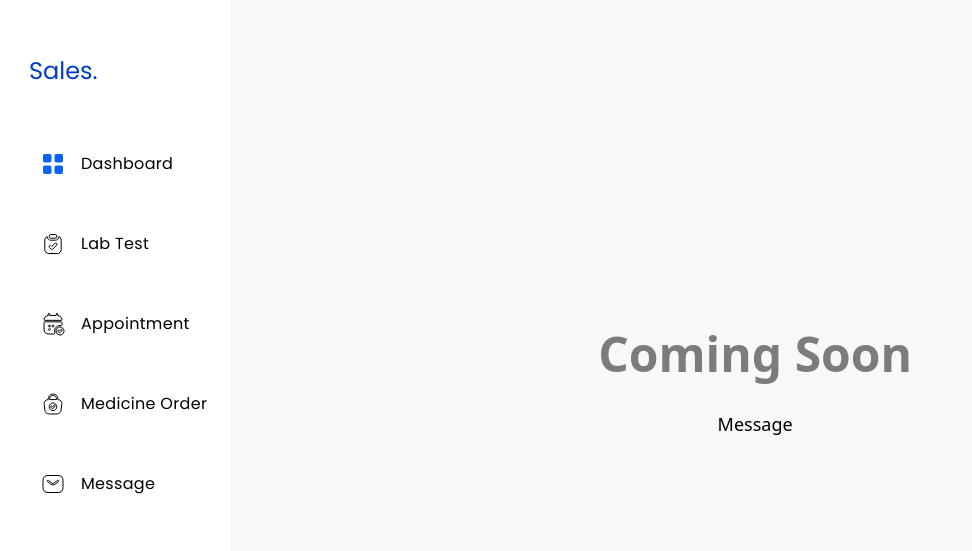
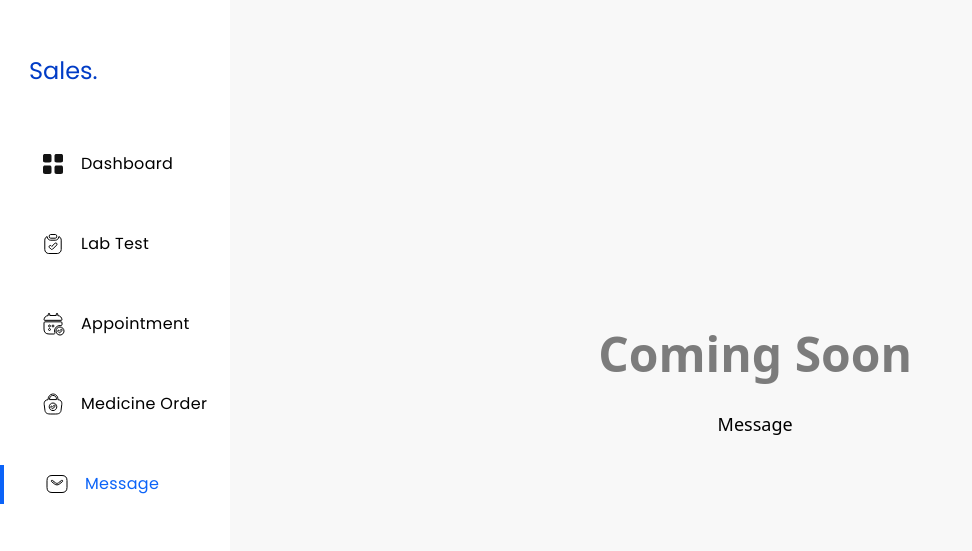
Before and after one commit to bug-king-solver/sales, a Vue app: page /message in a window 1280 px wide. Shown: the top 551 px of the page, without its empty margins (0-972 px from the left). Built offline with nearby package versions, Linux system fonts and the light colour scheme.

Commit message:
fix: update active link

```diff
--- a/src/components/Sidebar.vue
+++ b/src/components/Sidebar.vue
@@ -4,50 +4,58 @@
             <p class="text-[#013CC6] font-poppins text-2xl font-medium">Sales.</p>
         </div>
         <div class="flex flex-col gap-[2.56rem] mt-[3.62rem]">
-            <router-link to="/" class="flex gap-4 pt-[0.44rem] pb-[0.5rem] pl-[2.56rem]">
-                <DashboardIcon />
+            <router-link to="/" class="flex gap-4 pt-[0.44rem] pb-[0.5rem] pl-[2.56rem]"
+                :class="{ 'border-l-4 border-[#0B63F8] text-[#0B63F8]': $route.path === '/' }">
+                <DashboardIcon :isActive="$route.path === '/'" />
                 <label class="font-poppins text-base font-normal tracking-[0.02rem] cursor-pointer">
                     Dashboard
                 </label>
             </router-link>
-            <router-link to="/lab-test" class="flex gap-4 pt-[0.44rem] pb-[0.5rem] pl-[2.56rem]">
+            <router-link to="/lab-test" class="flex gap-4 pt-[0.44rem] pb-[0.5rem] pl-[2.56rem]"
+                :class="{ 'border-l-4 border-[#0B63F8] text-[#0B63F8]': $route.path === '/lab-test' }">
                 <LabTestIcon />
                 <label class="font-poppins text-base font-normal tracking-[0.02rem] cursor-pointer">
                     Lab Test
                 </label>
             </router-link>
-            <router-link to="/appointment" class="flex gap-4 pt-[0.44rem] pb-[0.5rem] pl-[2.56rem]">
+            <router-link to="/appointment" class="flex gap-4 pt-[0.44rem] pb-[0.5rem] pl-[2.56rem]"
+                :class="{ 'border-l-4 border-[#0B63F8] text-[#0B63F8]': $route.path === '/appointment' }">
                 <AppointmentIcon />
                 <label class="font-poppins text-base font-normal tracking-[0.02rem] cursor-pointer">
                     Appointment
                 </label>
             </router-link>
-            <router-link to="/medicine-order" class="flex gap-4 pt-[0.44rem] pb-[0.5rem] pl-[2.56rem]">
+            <router-link to="/medicine-order" class="flex gap-4 pt-[0.44rem] pb-[0.5rem] pl-[2.56rem]"
+                :class="{ 'border-l-4 border-[#0B63F8] text-[#0B63F8]': $route.path === '/medicine-order' }">
                 <MedicineOrderIcon />
                 <label class="font-poppins text-base font-normal tracking-[0.02rem] cursor-pointer whitespace-nowrap">
                     Medicine Order
                 </label>
             </router-link>
-            <router-link to="/message" class="flex gap-4 pt-[0.44rem] pb-[0.5rem] pl-[2.56rem]">
+            <router-link to="/message" class="flex gap-4 pt-[0.44rem] pb-[0.5rem] pl-[2.56rem]"
+                :class="{ 'border-l-4 border-[#0B63F8] text-[#0B63F8]': $route.path === '/message' }">
                 <MessageIcon />
                 <label class="font-poppins text-base font-normal tracking-[0.02rem] cursor-pointer">
                     Message
                 </label>
             </router-link>
-            <router-link to="/payment" class="flex gap-4 pt-[0.44rem] pb-[0.5rem] pl-[2.56rem]">
+            <router-link to="/payment" class="flex gap-4 pt-[0.44rem] pb-[0.5rem] pl-[2.56rem]"
+                :class="{ 'border-l-4 border-[#0B63F8] text-[#0B63F8]': $route.path === '/payment' }">
                 <PaymentIcon />
                 <label class="font-poppins text-base font-normal tracking-[0.02rem] cursor-pointer">
                     Payment
                 </label>
             </router-link>
-            <router-link to="/settings" class="flex gap-4 pt-[0.44rem] pb-[0.5rem] pl-[2.56rem]">
+            <router-link to="/settings" class="flex gap-4 pt-[0.44rem] pb-[0.5rem] pl-[2.56rem]"
+                :class="{ 'border-l-4 border-[#0B63F8] text-[#0B63F8]': $route.path === '/settings' }">
                 <SettingsIcon />
                 <label class="font-poppins text-base font-normal tracking-[0.02rem] cursor-pointer">
                     Settings
                 </label>
             </router-link>
         </div>
-        <router-link to="/help" class="flex gap-4 pt-[0.44rem] pb-[0.5rem] pl-[2.56rem] mt-auto">
+        <router-link to="/help" class="flex gap-4 pt-[0.44rem] pb-[0.5rem] pl-[2.56rem] mt-auto"
+            :class="{ 'border-l-4 border-[#0B63F8] text-[#0B63F8]': $route.path === '/help' }">
             <HelpIcon />
             <label class="font-poppins text-base font-normal tracking-[0.02rem] cursor-pointer">Help</label>
         </router-link>
--- a/src/components/icons/DashboardIcon.vue
+++ b/src/components/icons/DashboardIcon.vue
@@ -2,15 +2,20 @@
     <svg xmlns="http://www.w3.org/2000/svg" width="24" height="24" viewBox="0 0 24 24" fill="none">
         <path
             d="M22 8.52V3.98C22 2.57 21.36 2 19.77 2H15.73C14.14 2 13.5 2.57 13.5 3.98V8.51C13.5 9.93 14.14 10.49 15.73 10.49H19.77C21.36 10.5 22 9.93 22 8.52Z"
-            fill="#0B63F8" />
+            :fill="props.isActive ? '#0B63F8' : '#131313'" />
         <path
             d="M22 19.77V15.73C22 14.14 21.36 13.5 19.77 13.5H15.73C14.14 13.5 13.5 14.14 13.5 15.73V19.77C13.5 21.36 14.14 22 15.73 22H19.77C21.36 22 22 21.36 22 19.77Z"
-            fill="#0B63F8" />
+            :fill="props.isActive ? '#0B63F8' : '#131313'" />
         <path
             d="M10.5 8.52V3.98C10.5 2.57 9.86 2 8.27 2H4.23C2.64 2 2 2.57 2 3.98V8.51C2 9.93 2.64 10.49 4.23 10.49H8.27C9.86 10.5 10.5 9.93 10.5 8.52Z"
-            fill="#0B63F8" />
+            :fill="props.isActive ? '#0B63F8' : '#131313'" />
         <path
             d="M10.5 19.77V15.73C10.5 14.14 9.86 13.5 8.27 13.5H4.23C2.64 13.5 2 14.14 2 15.73V19.77C2 21.36 2.64 22 4.23 22H8.27C9.86 22 10.5 21.36 10.5 19.77Z"
-            fill="#0B63F8" />
+            :fill="props.isActive ? '#0B63F8' : '#131313'" />
     </svg>
 </template>
+<script setup lang="ts">
+const props = defineProps<{
+    isActive: boolean;
+}>();
+</script>
```
